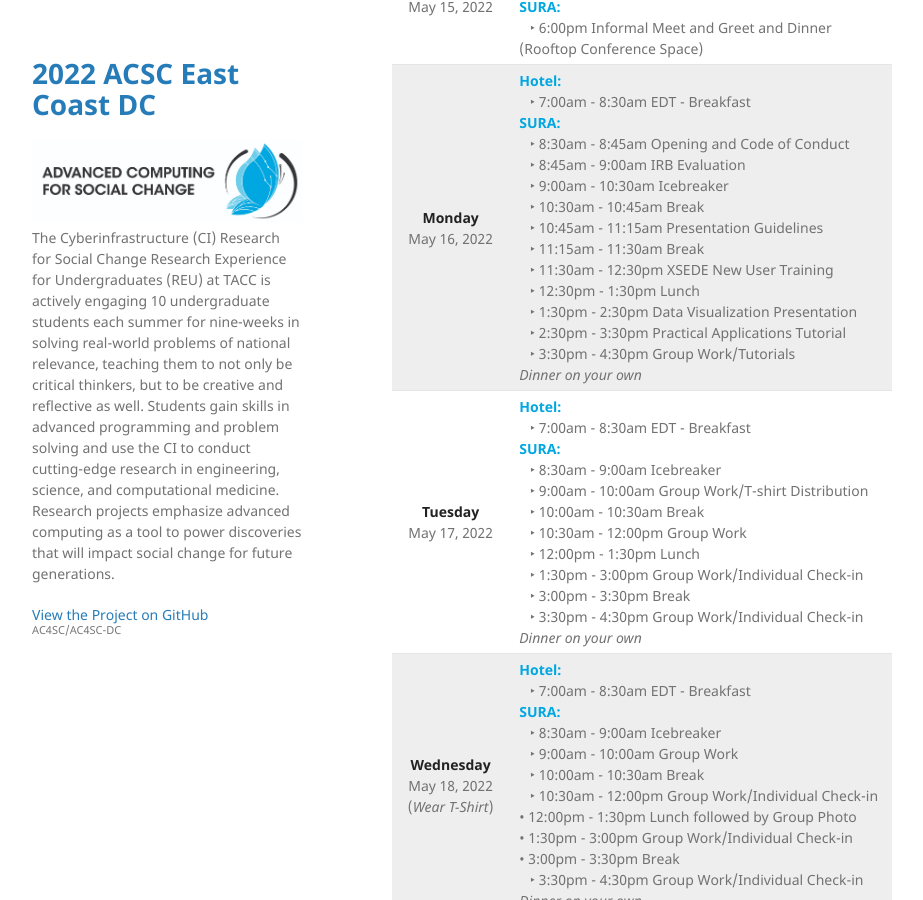
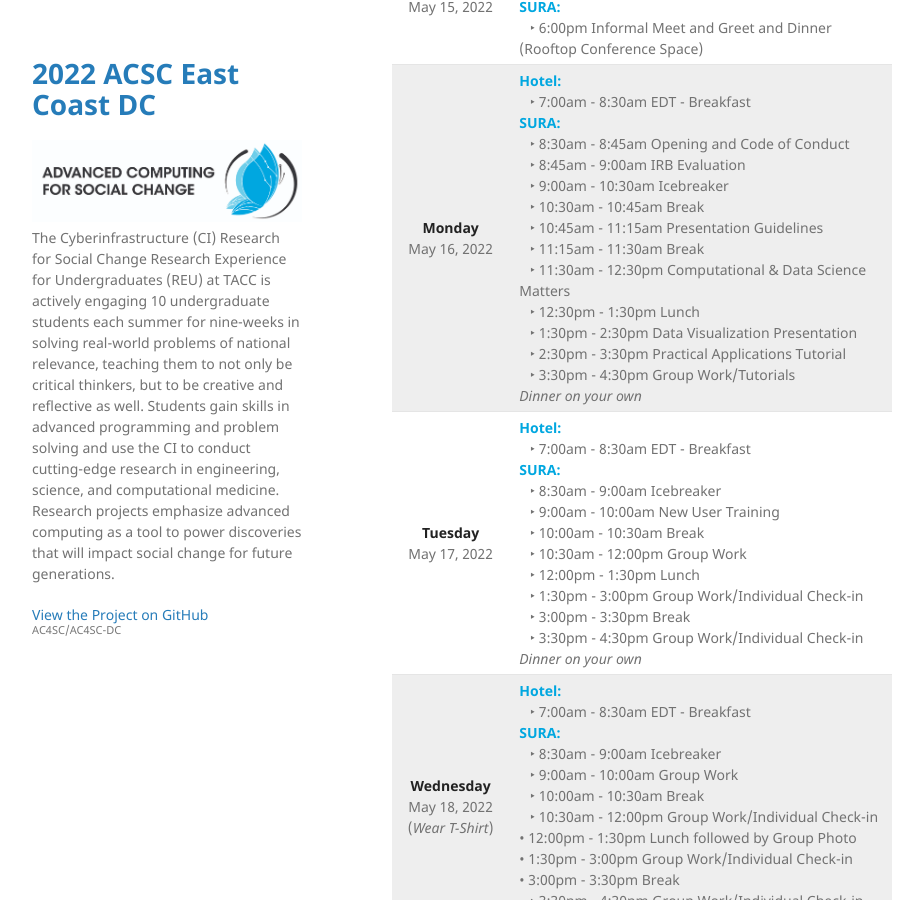
Before and after one commit to AC4SC/AC4SC-DC, a Jekyll site: the page built from index.md, in a window 1280 px wide and 900 px high, scrolled down 1168 px. Shown: the whole window, without its empty margins (178-1101 px from the left). Built offline with Jekyll 4.4.1, drawn with Linux system fonts in a browser that asks for light colours; our own code applies the rules of GitHub Pages for plain Markdown files.

Commit message:
agenda update

```diff
--- a/index.md
+++ b/index.md
@@ -50,8 +50,8 @@
 | Day | Activities |
 |:-----------:|-------------------------------------------------------|
 | **Sunday** <br> May 15, 2022 | <strong><font color='#00a7e0'>Hotel:</font></strong> <br> &ensp; ‣ Travel and COVID-19 Test at Hotel _(Check-in begins at 4pm)_  <br> <strong><font color='#00a7e0'>SURA:</font></strong> <br> &ensp; ‣ 6:00pm  Informal Meet and Greet and Dinner (Rooftop Conference Space) |
-| **Monday** <br> May 16, 2022 |  <strong><font color='#00a7e0'>Hotel:</font></strong> <br> &ensp; ‣ 7:00am - 8:30am EDT - Breakfast <br>  <strong><font color='#00a7e0'>SURA:</font></strong> <br> &ensp; ‣ 8:30am - 8:45am  Opening and Code of Conduct <br> &ensp; ‣ 8:45am - 9:00am IRB Evaluation <br> &ensp; ‣ 9:00am - 10:30am Icebreaker <br> &ensp; ‣ 10:30am - 10:45am Break<br> &ensp; ‣ 10:45am - 11:15am	Presentation Guidelines <br> &ensp; ‣ 11:15am - 11:30am Break <br> &ensp; ‣ 11:30am - 12:30pm	XSEDE New User Training <br> &ensp; ‣ 12:30pm - 1:30pm Lunch <br> &ensp; ‣ 1:30pm - 2:30pm Data Visualization Presentation <br> &ensp; ‣ 2:30pm - 3:30pm Practical Applications Tutorial <br> &ensp; ‣ 3:30pm - 4:30pm Group Work/Tutorials <br> _Dinner on your own_ |
-| **Tuesday** <br> May 17, 2022 |  <strong><font color='#00a7e0'>Hotel:</font></strong> <br> &ensp; ‣ 7:00am - 8:30am EDT - Breakfast <br>  <strong><font color='#00a7e0'>SURA:</font></strong> <br> &ensp; ‣ 8:30am - 9:00am Icebreaker <br> &ensp; ‣ 9:00am - 10:00am Group Work/T-shirt Distribution <br> &ensp; ‣ 10:00am - 10:30am Break <br> &ensp; ‣ 10:30am - 12:00pm	Group Work <br> &ensp; ‣ 12:00pm - 1:30pm	Lunch <br> &ensp; ‣ 1:30pm - 3:00pm Group Work/Individual Check-in <br> &ensp; ‣ 3:00pm - 3:30pm Break <br> &ensp; ‣ 3:30pm - 4:30pm Group Work/Individual Check-in <br> _Dinner on your own_ |
+| **Monday** <br> May 16, 2022 |  <strong><font color='#00a7e0'>Hotel:</font></strong> <br> &ensp; ‣ 7:00am - 8:30am EDT - Breakfast <br>  <strong><font color='#00a7e0'>SURA:</font></strong> <br> &ensp; ‣ 8:30am - 8:45am  Opening and Code of Conduct <br> &ensp; ‣ 8:45am - 9:00am IRB Evaluation <br> &ensp; ‣ 9:00am - 10:30am Icebreaker <br> &ensp; ‣ 10:30am - 10:45am Break<br> &ensp; ‣ 10:45am - 11:15am	Presentation Guidelines <br> &ensp; ‣ 11:15am - 11:30am Break <br> &ensp; ‣ 11:30am - 12:30pm	Computational & Data Science Matters <br> &ensp; ‣ 12:30pm - 1:30pm Lunch <br> &ensp; ‣ 1:30pm - 2:30pm Data Visualization Presentation <br> &ensp; ‣ 2:30pm - 3:30pm Practical Applications Tutorial <br> &ensp; ‣ 3:30pm - 4:30pm Group Work/Tutorials <br> _Dinner on your own_ |
+| **Tuesday** <br> May 17, 2022 |  <strong><font color='#00a7e0'>Hotel:</font></strong> <br> &ensp; ‣ 7:00am - 8:30am EDT - Breakfast <br>  <strong><font color='#00a7e0'>SURA:</font></strong> <br> &ensp; ‣ 8:30am - 9:00am Icebreaker <br> &ensp; ‣ 9:00am - 10:00am New User Training <br> &ensp; ‣ 10:00am - 10:30am Break <br> &ensp; ‣ 10:30am - 12:00pm	Group Work <br> &ensp; ‣ 12:00pm - 1:30pm	Lunch <br> &ensp; ‣ 1:30pm - 3:00pm Group Work/Individual Check-in <br> &ensp; ‣ 3:00pm - 3:30pm Break <br> &ensp; ‣ 3:30pm - 4:30pm Group Work/Individual Check-in <br> _Dinner on your own_ |
 | **Wednesday** <br> May 18, 2022 <br> (_Wear T-Shirt_) |  <strong><font color='#00a7e0'>Hotel:</font></strong> <br> &ensp; ‣ 7:00am - 8:30am EDT - Breakfast <br>  <strong><font color='#00a7e0'>SURA:</font></strong> <br> &ensp; ‣ 8:30am - 9:00am Icebreaker <br> &ensp; ‣ 9:00am - 10:00am Group Work <br> &ensp; ‣ 10:00am - 10:30am	Break <br> &ensp; ‣ 10:30am - 12:00pm Group Work/Individual Check-in <br> • 12:00pm - 1:30pm	Lunch followed by Group Photo <br> • 1:30pm - 3:00pm Group Work/Individual Check-in <br> • 3:00pm - 3:30pm	Break <br> &ensp; ‣ 3:30pm - 4:30pm Group Work/Individual Check-in <br> _Dinner on your own_ |
 | **Thursday** <br> May 19, 2022 <br> (_Wear T-Shirt_) |  <strong><font color='#00a7e0'>Hotel:</font></strong> <br> &ensp; ‣ 7:00am - 8:30am Breakfast <br> <strong><font color='#00a7e0'>SURA:</font></strong> <br> &ensp; ‣ 8:30am - 10:00am Group Check-in/Preparation <br> &ensp; ‣ 10:00am - 10:30am	Break <br> &ensp; ‣ 10:30am - 12:00pm Group Check-in/Preparation <br> &ensp; ‣ 12:00pm - 1:30pm Lunch <br> &ensp; ‣ 1:30pm - 3:00pm Group Check-in/Preparation/Mock Presentation <br> &ensp; ‣ 3:00pm - 4:30pm Group Check-in/Preparation/Mock Presentation <br> &ensp; ‣ 4pm Judges Meeting and Dinner <br> _Dinner on your own_ |
 | **Friday** <br> May 20, 2022 <br> (Business Attire) |  <strong><font color='#00a7e0'>Hotel:</font></strong> <br> &ensp; ‣ 7:00am - 8:30am Breakfast <br> <strong><font color='#00a7e0'>SURA:</font></strong> <br> &ensp; ‣ 9:00am - 9:30am Final Preparation <br> &ensp; ‣ 9:30am - 10:00am Break <br> &ensp; ‣ 10:00am - 12:00pm Student Presentations <br> &ensp; ‣ 12:00pm - 1:00pm Lunch <br> &ensp; ‣ 1:00pm - 3:00pm Student Presentations <br> &ensp; ‣ 3:00pm - 3:30pm Break / Post Survey <br> &ensp; ‣ 3:30pm - 4:30pm	Student Presentations / Closing <br> _Dinner on your own_ |
```
